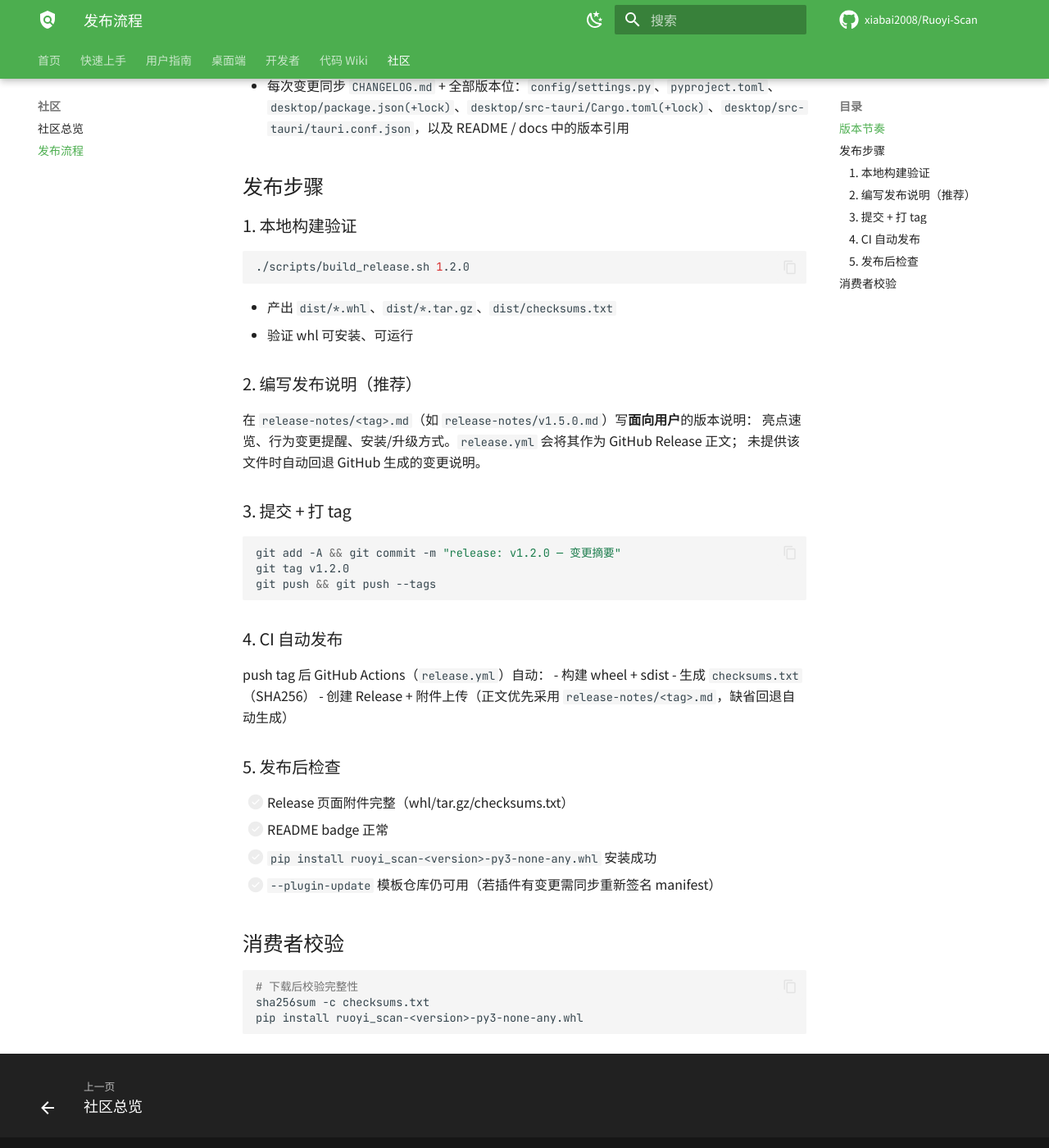
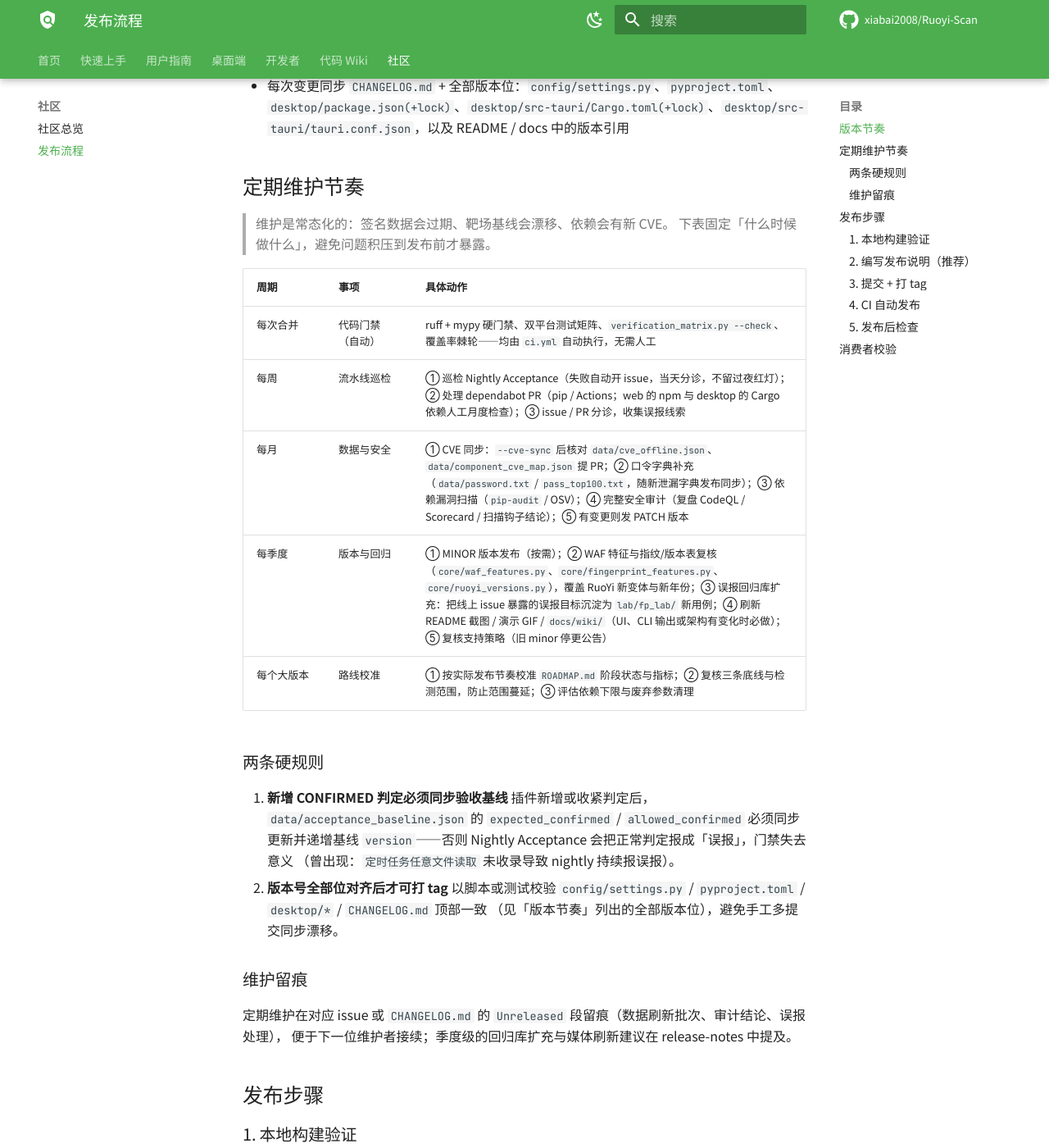
Before and after one commit to xiabai2008/ruoyi-scan, an MkDocs documentation site: the page built from docs/release.md, in a window 1280 px wide and 1400 px high, scrolled down 322 px. Shown: the whole window at 82% size. Built offline with MkDocs 1.6.1 and Material for MkDocs 9.7.7, drawn with Linux system fonts in a browser that asks for light colours; comment, search, counter and statistics services are not loaded; some of the changed text lies outside the part shown.

Commit message:
docs(maintenance): 固化定期维护节奏与验收基线纪律
- docs/release.md 新增「定期维护节奏」：每次合并/每周/每月/每季度/每个大版本的维护动作表，
  两条硬规则（新增 CONFIRMED 判定必须同步验收基线；版本号全部位对齐后才可打 tag）与维护留痕约定
- 发布后检查清单补两项：首个 Nightly Acceptance 为绿、基线与演示媒体已同步
- CONTRIBUTING.md 测试规范补验收基线同步规则（附失效场景说明）

```diff
--- a/docs/release.md
+++ b/docs/release.md
@@ -7,6 +7,34 @@
   - MINOR：新功能（`v1.2.0`）
   - MAJOR：破坏性变更（`v2.0.0`）
 - 每次变更同步 `CHANGELOG.md` + 全部版本位：`config/settings.py`、`pyproject.toml`、`desktop/package.json(+lock)`、`desktop/src-tauri/Cargo.toml(+lock)`、`desktop/src-tauri/tauri.conf.json`，以及 README / docs 中的版本引用
+
+## 定期维护节奏
+
+> 维护是常态化的：签名数据会过期、靶场基线会漂移、依赖会有新 CVE。
+> 下表固定「什么时候做什么」，避免问题积压到发布前才暴露。
+
+| 周期 | 事项 | 具体动作 |
+|------|------|---------|
+| 每次合并 | 代码门禁（自动） | ruff + mypy 硬门禁、双平台测试矩阵、`verification_matrix.py --check`、覆盖率棘轮——均由 `ci.yml` 自动执行，无需人工 |
+| 每周 | 流水线巡检 | ① 巡检 Nightly Acceptance（失败自动开 issue，当天分诊，不留过夜红灯）；② 处理 dependabot PR（pip / Actions；web 的 npm 与 desktop 的 Cargo 依赖人工月度检查）；③ issue / PR 分诊，收集误报线索 |
+| 每月 | 数据与安全 | ① CVE 同步：`--cve-sync` 后核对 `data/cve_offline.json`、`data/component_cve_map.json` 提 PR；② 口令字典补充（`data/password.txt` / `pass_top100.txt`，随新泄漏字典发布同步）；③ 依赖漏洞扫描（`pip-audit` / OSV）；④ 完整安全审计（复盘 CodeQL / Scorecard / 扫描钩子结论）；⑤ 有变更则发 PATCH 版本 |
+| 每季度 | 版本与回归 | ① MINOR 版本发布（按需）；② WAF 特征与指纹/版本表复核（`core/waf_features.py`、`core/fingerprint_features.py`、`core/ruoyi_versions.py`），覆盖 RuoYi 新变体与新年份；③ 误报回归库扩充：把线上 issue 暴露的误报目标沉淀为 `lab/fp_lab/` 新用例；④ 刷新 README 截图 / 演示 GIF / `docs/wiki/`（UI、CLI 输出或架构有变化时必做）；⑤ 复核支持策略（旧 minor 停更公告） |
+| 每个大版本 | 路线校准 | ① 按实际发布节奏校准 `ROADMAP.md` 阶段状态与指标；② 复核三条底线与检测范围，防止范围蔓延；③ 评估依赖下限与废弃参数清理 |
+
+### 两条硬规则
+
+1. **新增 CONFIRMED 判定必须同步验收基线**
+   插件新增或收紧判定后，`data/acceptance_baseline.json` 的 `expected_confirmed` / `allowed_confirmed`
+   必须同步更新并递增基线 `version`——否则 Nightly Acceptance 会把正常判定报成「误报」，门禁失去意义
+   （曾出现：`定时任务任意文件读取` 未收录导致 nightly 持续报误报）。
+2. **版本号全部位对齐后才可打 tag**
+   以脚本或测试校验 `config/settings.py` / `pyproject.toml` / `desktop/*` / `CHANGELOG.md` 顶部一致
+   （见「版本节奏」列出的全部版本位），避免手工多提交同步漂移。
+
+### 维护留痕
+
+定期维护在对应 issue 或 `CHANGELOG.md` 的 `Unreleased` 段留痕（数据刷新批次、审计结论、误报处理），
+便于下一位维护者接续；季度级的回归库扩充与媒体刷新建议在 release-notes 中提及。
 
 ## 发布步骤
 
@@ -46,6 +74,8 @@ push tag 后 GitHub Actions（`release.yml`）自动：
 - [ ] README badge 正常
 - [ ] `pip install ruoyi_scan-<version>-py3-none-any.whl` 安装成功
 - [ ] `--plugin-update` 模板仓库仍可用（若插件有变更需同步重新签名 manifest）
+- [ ] 发布后首个 Nightly Acceptance 运行为绿
+- [ ] 本次含插件 / UI / CLI 输出变更时，验收基线（`data/acceptance_baseline.json`）与 README 演示媒体已同步
 
 ## 消费者校验
 
```
Also changed, not shown: CONTRIBUTING.md (+3 -0 lines).
